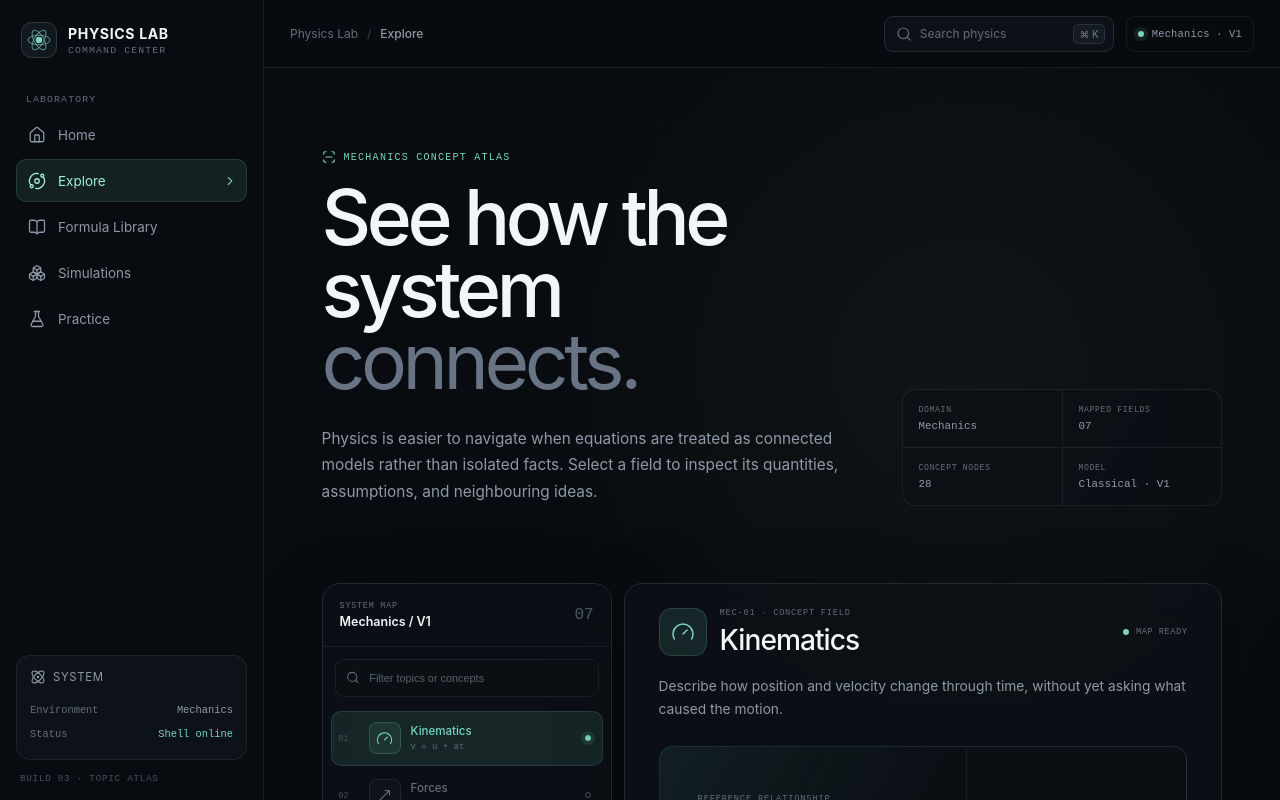
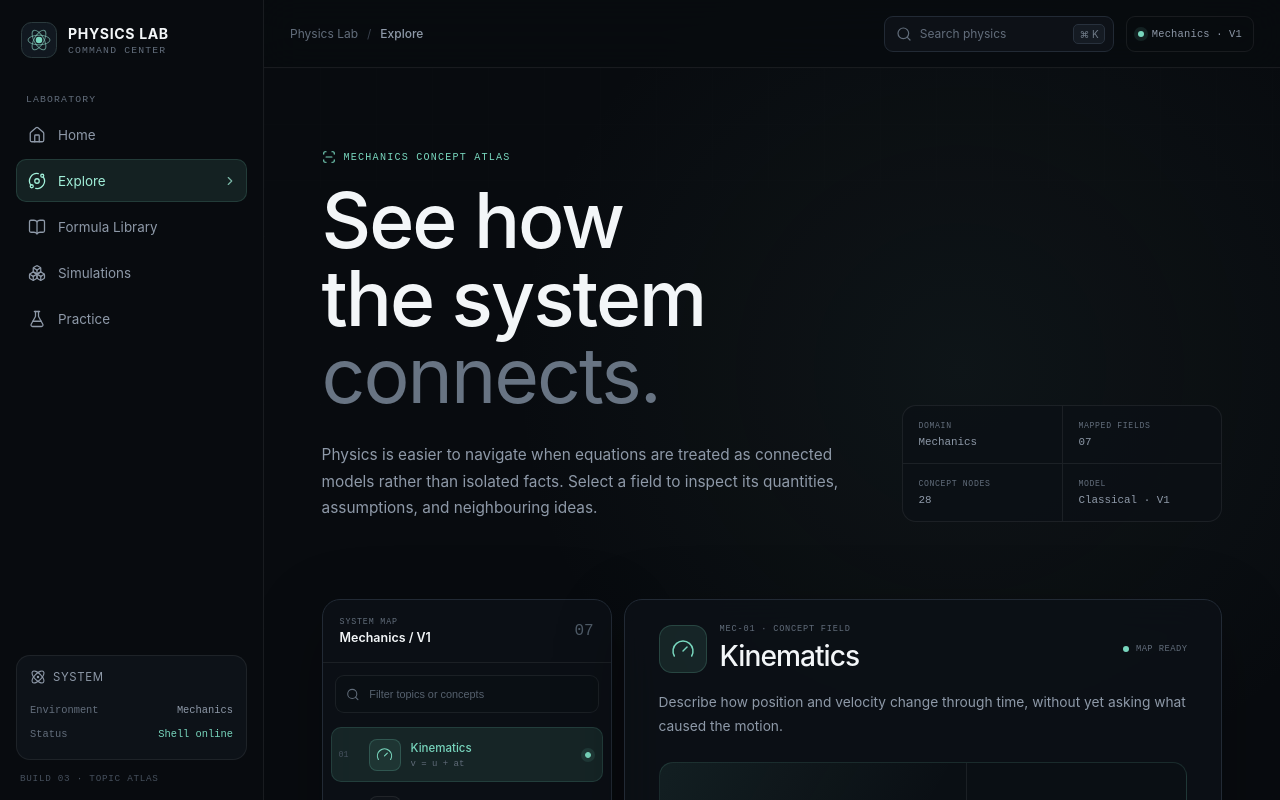
Before and after one commit to vivodrinkfanta/Physics_command_center, a React (Vite) app: page /explore in a window 1280 px wide. Shown: the top 800 px of the page. Built offline with nearby package versions, Linux system fonts and the light colour scheme.

Commit message:
Improve large title readability

```diff
--- a/src/styles/explore.css
+++ b/src/styles/explore.css
@@ -52,8 +52,10 @@
   margin: 0;
   font-size: clamp(3.1rem, 6vw, 6.2rem);
   font-weight: 510;
-  letter-spacing: -0.058em;
-  line-height: 0.94;
+  font-kerning: normal;
+  letter-spacing: var(--display-letter-spacing);
+  line-height: var(--display-line-height);
+  text-wrap: balance;
 }
 
 .explore-hero h1 span {
--- a/src/styles/global.css
+++ b/src/styles/global.css
@@ -393,8 +393,10 @@ a {
   max-width: 740px;
   font-size: clamp(2.6rem, 6vw, 5.9rem);
   font-weight: 520;
-  letter-spacing: -0.055em;
-  line-height: 0.96;
+  font-kerning: normal;
+  letter-spacing: var(--display-letter-spacing);
+  line-height: var(--display-line-height);
+  text-wrap: balance;
 }
 
 .foundation-view h1 span {
--- a/src/styles/home.css
+++ b/src/styles/home.css
@@ -66,8 +66,10 @@
   margin: 0;
   font-size: clamp(3.25rem, 6.2vw, 6.4rem);
   font-weight: 510;
-  letter-spacing: -0.058em;
-  line-height: 0.94;
+  font-kerning: normal;
+  letter-spacing: var(--display-letter-spacing);
+  line-height: var(--display-line-height);
+  text-wrap: balance;
 }
 
 .home-hero h1 span {
--- a/src/styles/tokens.css
+++ b/src/styles/tokens.css
@@ -14,6 +14,8 @@
   --color-accent-soft: rgba(120, 214, 189, 0.11);
   --font-sans: Inter, ui-sans-serif, -apple-system, BlinkMacSystemFont, "Segoe UI", sans-serif;
   --font-mono: "SFMono-Regular", "Cascadia Code", "Roboto Mono", monospace;
+  --display-letter-spacing: -0.026em;
+  --display-line-height: 1.01;
   --sidebar-width: 264px;
   --topbar-height: 68px;
   --radius-sm: 8px;
```
